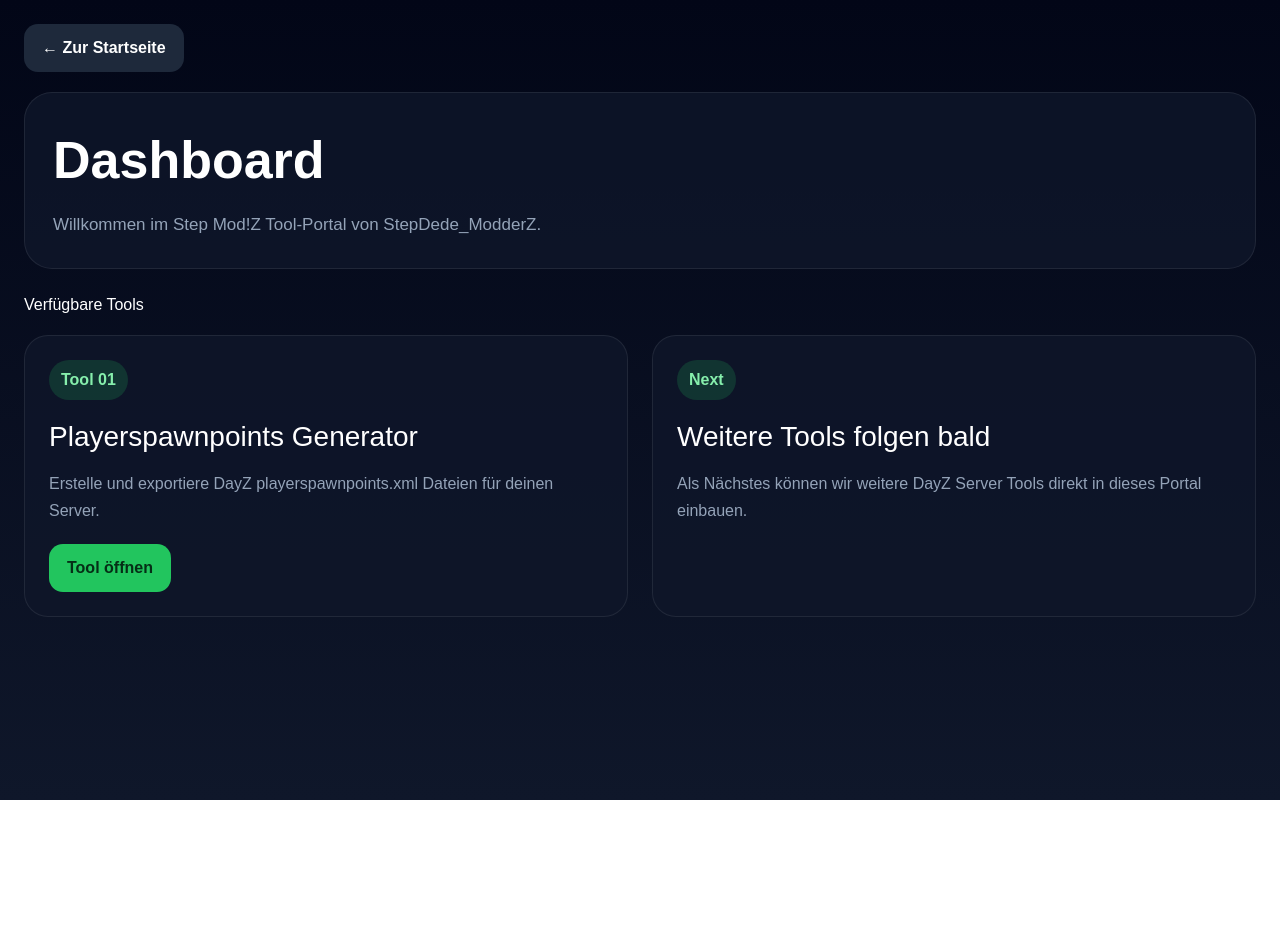
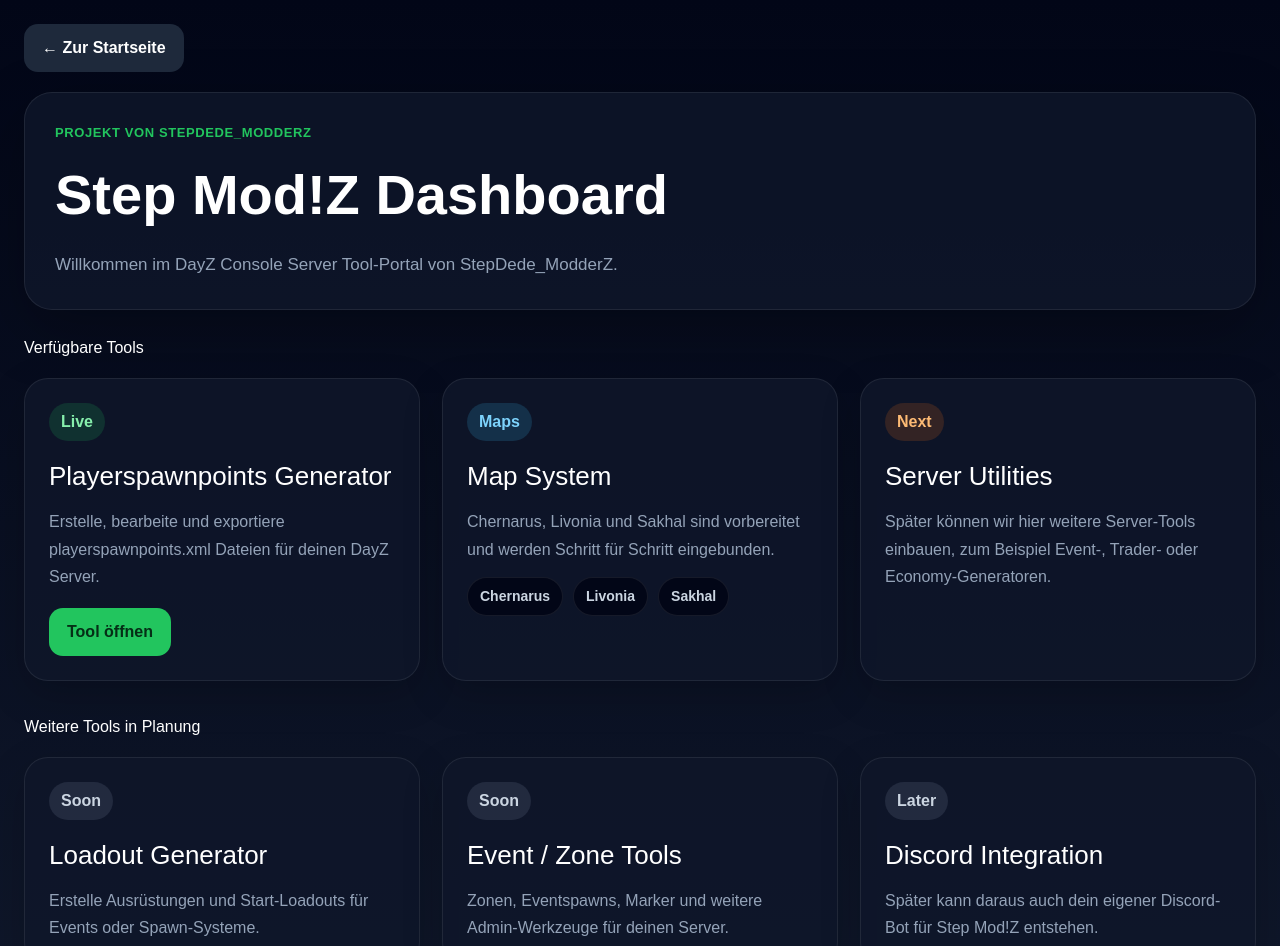
Before and after one commit to stepdedemodderz-cpu/stepmodz-dayz-tools, a Next.js app: page /dashboard in a window 1280 px wide. Shown: the top 946 px of the page. Before the commit the page ends 800 px from the top, so only its background shows below. Built offline with nearby package versions, Linux system fonts and the light colour scheme.

Commit message:
Portal-Version mit Chernarus-Map

```diff
--- a/app/dashboard/page.tsx
+++ b/app/dashboard/page.tsx
@@ -7,30 +7,73 @@
 const content = {
   de: {
     back: "Zur Startseite",
-    title: "Dashboard",
+    title: "Step Mod!Z Dashboard",
     subtitle:
-      "Willkommen im Step Mod!Z Tool-Portal von StepDede_ModderZ.",
-    toolsTitle: "Verfügbare Tools",
+      "Willkommen im DayZ Console Server Tool-Portal von StepDede_ModderZ.",
+    sectionTools: "Verfügbare Tools",
+    sectionSoon: "Weitere Tools in Planung",
+
     spawnTitle: "Playerspawnpoints Generator",
     spawnText:
-      "Erstelle und exportiere DayZ playerspawnpoints.xml Dateien für deinen Server.",
+      "Erstelle, bearbeite und exportiere playerspawnpoints.xml Dateien für deinen DayZ Server.",
     openTool: "Tool öffnen",
-    moreSoon: "Weitere Tools folgen bald",
-    moreSoonText:
-      "Als Nächstes können wir weitere DayZ Server Tools direkt in dieses Portal einbauen.",
+
+    mapTitle: "Map System",
+    mapText:
+      "Chernarus, Livonia und Sakhal sind vorbereitet und werden Schritt für Schritt eingebunden.",
+
+    adminTitle: "Server Utilities",
+    adminText:
+      "Später können wir hier weitere Server-Tools einbauen, zum Beispiel Event-, Trader- oder Economy-Generatoren.",
+
+    soon1: "Loadout Generator",
+    soon1Text:
+      "Erstelle Ausrüstungen und Start-Loadouts für Events oder Spawn-Systeme.",
+
+    soon2: "Event / Zone Tools",
+    soon2Text:
+      "Zonen, Eventspawns, Marker und weitere Admin-Werkzeuge für deinen Server.",
+
+    soon3: "Discord Integration",
+    soon3Text:
+      "Später kann daraus auch dein eigener Discord-Bot für Step Mod!Z entstehen.",
+
+    creator: "Projekt von StepDede_ModderZ",
   },
   en: {
     back: "Back to home",
-    title: "Dashboard",
-    subtitle: "Welcome to the Step Mod!Z tool portal by StepDede_ModderZ.",
-    toolsTitle: "Available Tools",
+    title: "Step Mod!Z Dashboard",
+    subtitle:
+      "Welcome to the DayZ Console Server tool portal by StepDede_ModderZ.",
+    sectionTools: "Available tools",
+    sectionSoon: "More tools planned",
+
     spawnTitle: "Playerspawnpoints Generator",
     spawnText:
-      "Create and export DayZ playerspawnpoints.xml files for your server.",
+      "Create, edit and export playerspawnpoints.xml files for your DayZ server.",
     openTool: "Open tool",
-    moreSoon: "More tools coming soon",
-    moreSoonText:
-      "Next we can add more DayZ server tools directly into this portal.",
+
+    mapTitle: "Map System",
+    mapText:
+      "Chernarus, Livonia and Sakhal are prepared and will be integrated step by step.",
+
+    adminTitle: "Server Utilities",
+    adminText:
+      "Later we can add more server tools here, for example event, trader or economy generators.",
+
+    soon1: "Loadout Generator",
+    soon1Text:
+      "Create equipment and starting loadouts for events or spawn systems.",
+
+    soon2: "Event / Zone Tools",
+    soon2Text:
+      "Zones, event spawns, markers and more admin utilities for your server.",
+
+    soon3: "Discord Integration",
+    soon3Text:
+      "Later this can also become your own Discord bot for Step Mod!Z.",
+
+    creator: "Project by StepDede_ModderZ",
   },
 };
 
@@ -50,7 +93,7 @@
         padding: 24,
       }}
     >
-      <div style={{ maxWidth: 1280, margin: "0 auto" }}>
+      <div style={{ maxWidth: 1320, margin: "0 auto" }}>
         <Link
           href="/"
           style={{
@@ -71,37 +114,60 @@
           style={{
             border: "1px solid rgba(255,255,255,0.08)",
             borderRadius: 28,
-            padding: 28,
+            padding: 30,
             background: "rgba(15,23,42,0.82)",
-            marginBottom: 24,
+            marginBottom: 26,
+            boxShadow: "0 20px 60px rgba(0,0,0,0.25)",
           }}
         >
-          <h1 style={{ margin: 0, fontSize: 52, fontWeight: 900 }}>
+          <p
+            style={{
+              margin: 0,
+              color: "#22c55e",
+              fontWeight: 800,
+              letterSpacing: 0.6,
+              textTransform: "uppercase",
+              fontSize: 13,
+            }}
+          >
+            {t.creator}
+          </p>
+
+          <h1
+            style={{
+              margin: "10px 0 0",
+              fontSize: "clamp(34px, 5vw, 56px)",
+              fontWeight: 900,
+            }}
+          >
             {t.title}
           </h1>
+
           <p
             style={{
-              marginTop: 12,
+              marginTop: 14,
               color: "#94a3b8",
               fontSize: 17,
               lineHeight: 1.7,
+              maxWidth: 900,
             }}
           >
             {t.subtitle}
           </p>
         </section>
 
-        <h2 style={{ marginTop: 0, marginBottom: 18 }}>{t.toolsTitle}</h2>
+        <section style={{ marginBottom: 18 }}>
+          <h2 style={{ marginBottom: 18 }}>{t.sectionTools}</h2>
 
           <div
             style={{
               display: "grid",
-            gridTemplateColumns: "repeat(auto-fit, minmax(320px, 1fr))",
-            gap: 24,
+              gridTemplateColumns: "repeat(auto-fit, minmax(300px, 1fr))",
+              gap: 22,
             }}
           >
             <article style={cardStyle}>
-            <div style={badgeStyle}>Tool 01</div>
+              <div style={greenBadgeStyle}>Live</div>
               <h3 style={cardTitleStyle}>{t.spawnTitle}</h3>
               <p style={cardTextStyle}>{t.spawnText}</p>
               <Link
@@ -113,11 +179,61 @@
             </article>
 
             <article style={cardStyle}>
-            <div style={badgeStyle}>Next</div>
-            <h3 style={cardTitleStyle}>{t.moreSoon}</h3>
-            <p style={cardTextStyle}>{t.moreSoonText}</p>
+              <div style={blueBadgeStyle}>Maps</div>
+              <h3 style={cardTitleStyle}>{t.mapTitle}</h3>
+              <p style={cardTextStyle}>{t.mapText}</p>
+
+              <div
+                style={{
+                  marginTop: 14,
+                  display: "flex",
+                  gap: 10,
+                  flexWrap: "wrap",
+                }}
+              >
+                <span style={pillStyle}>Chernarus</span>
+                <span style={pillStyle}>Livonia</span>
+                <span style={pillStyle}>Sakhal</span>
+              </div>
+            </article>
+
+            <article style={cardStyle}>
+              <div style={orangeBadgeStyle}>Next</div>
+              <h3 style={cardTitleStyle}>{t.adminTitle}</h3>
+              <p style={cardTextStyle}>{t.adminText}</p>
             </article>
           </div>
+        </section>
+
+        <section style={{ marginTop: 34 }}>
+          <h2 style={{ marginBottom: 18 }}>{t.sectionSoon}</h2>
+
+          <div
+            style={{
+              display: "grid",
+              gridTemplateColumns: "repeat(auto-fit, minmax(280px, 1fr))",
+              gap: 22,
+            }}
+          >
+            <article style={cardStyle}>
+              <div style={darkBadgeStyle}>Soon</div>
+              <h3 style={cardTitleStyle}>{t.soon1}</h3>
+              <p style={cardTextStyle}>{t.soon1Text}</p>
+            </article>
+
+            <article style={cardStyle}>
+              <div style={darkBadgeStyle}>Soon</div>
+              <h3 style={cardTitleStyle}>{t.soon2}</h3>
+              <p style={cardTextStyle}>{t.soon2Text}</p>
+            </article>
+
+            <article style={cardStyle}>
+              <div style={darkBadgeStyle}>Later</div>
+              <h3 style={cardTitleStyle}>{t.soon3}</h3>
+              <p style={cardTextStyle}>{t.soon3Text}</p>
+            </article>
+          </div>
+        </section>
       </div>
     </main>
   );
@@ -128,32 +244,24 @@
   borderRadius: 24,
   padding: 24,
   background: "rgba(15,23,42,0.82)",
-};
-
-const badgeStyle: React.CSSProperties = {
-  display: "inline-block",
-  padding: "8px 12px",
-  borderRadius: 999,
-  background: "rgba(34,197,94,0.18)",
-  color: "#86efac",
-  fontWeight: 800,
-  marginBottom: 16,
+  boxShadow: "0 14px 40px rgba(0,0,0,0.18)",
 };
 
 const cardTitleStyle: React.CSSProperties = {
   marginTop: 0,
   marginBottom: 12,
-  fontSize: 28,
+  fontSize: 26,
 };
 
 const cardTextStyle: React.CSSProperties = {
   color: "#94a3b8",
   lineHeight: 1.7,
-  marginBottom: 20,
+  marginBottom: 0,
 };
 
 const greenLinkStyle: React.CSSProperties = {
   display: "inline-block",
+  marginTop: 18,
   padding: "12px 18px",
   borderRadius: 14,
   background: "#22c55e",
@@ -161,3 +269,53 @@
   textDecoration: "none",
   fontWeight: 900,
 };
+
+const greenBadgeStyle: React.CSSProperties = {
+  display: "inline-block",
+  padding: "7px 12px",
+  borderRadius: 999,
+  background: "rgba(34,197,94,0.16)",
+  color: "#86efac",
+  fontWeight: 800,
+  marginBottom: 16,
+};
+
+const blueBadgeStyle: React.CSSProperties = {
+  display: "inline-block",
+  padding: "7px 12px",
+  borderRadius: 999,
+  background: "rgba(56,189,248,0.16)",
+  color: "#7dd3fc",
+  fontWeight: 800,
+  marginBottom: 16,
+};
+
+const orangeBadgeStyle: React.CSSProperties = {
+  display: "inline-block",
+  padding: "7px 12px",
+  borderRadius: 999,
+  background: "rgba(249,115,22,0.16)",
+  color: "#fdba74",
+  fontWeight: 800,
+  marginBottom: 16,
+};
+
+const darkBadgeStyle: React.CSSProperties = {
+  display: "inline-block",
+  padding: "7px 12px",
+  borderRadius: 999,
+  background: "rgba(148,163,184,0.15)",
+  color: "#cbd5e1",
+  fontWeight: 800,
+  marginBottom: 16,
+};
+
+const pillStyle: React.CSSProperties = {
+  padding: "8px 12px",
+  borderRadius: 999,
+  background: "#020617",
+  border: "1px solid rgba(255,255,255,0.08)",
+  color: "#cbd5e1",
+  fontWeight: 700,
+  fontSize: 14,
+};
```
Lines whose indentation alone changed are shown as unchanged.
